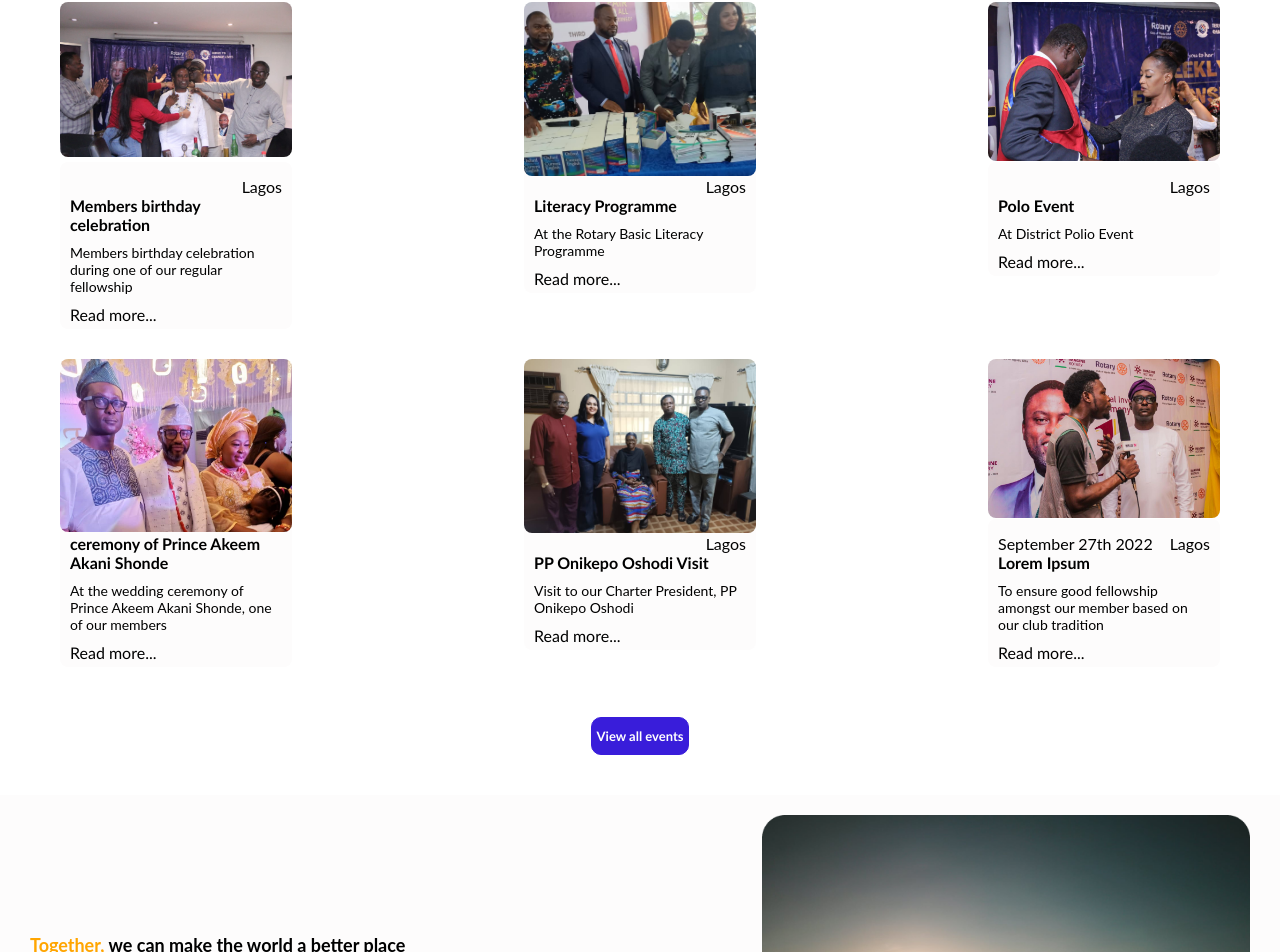
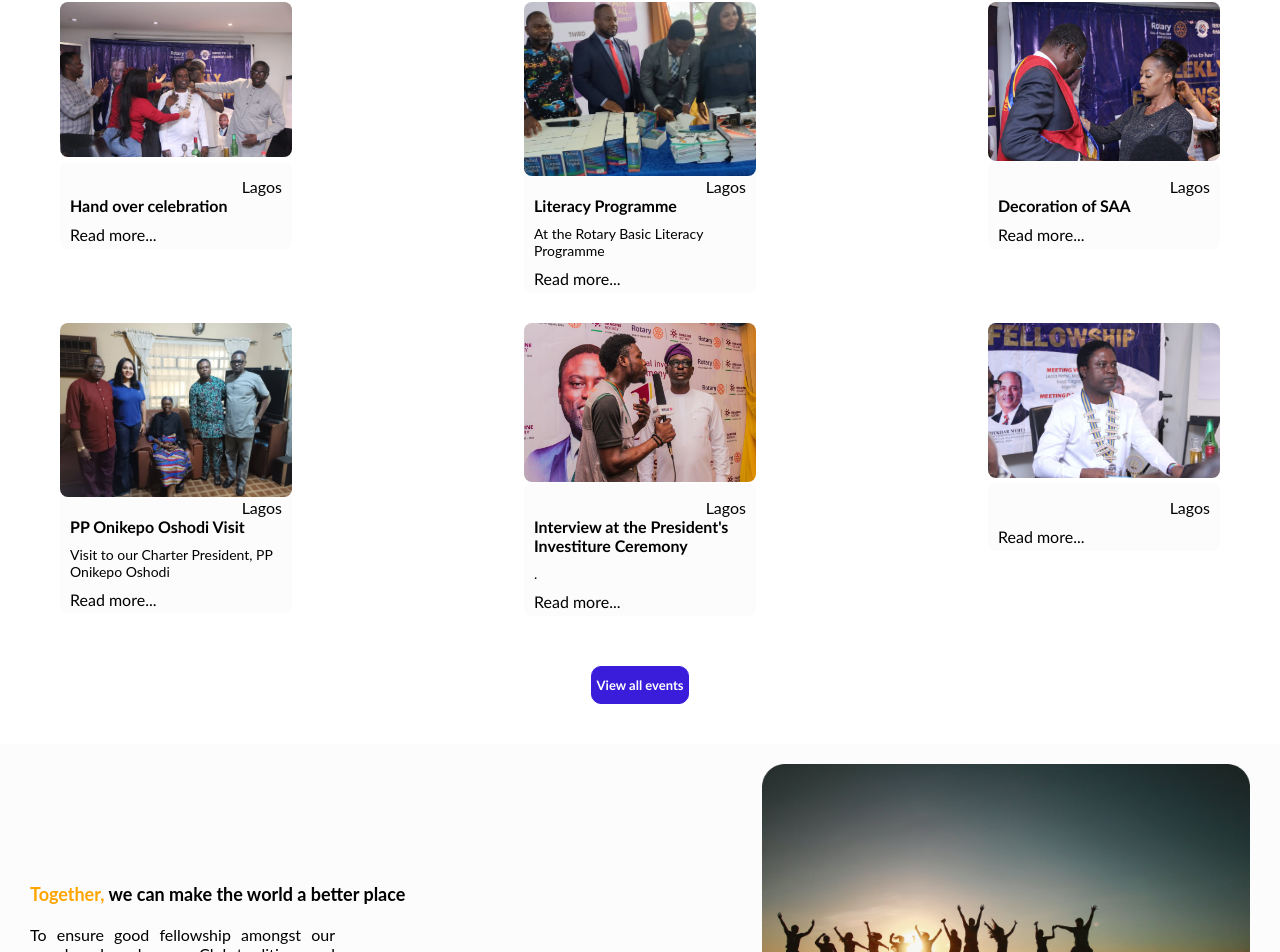
Before and after one commit to Tomation-Solution/roatry-site, a React (Create React App) app: page / in a window 1280 px wide. Shown: the part 1997-2949 px from the top of the page. Built offline with nearby package versions, Linux system fonts and the light colour scheme.

Commit message:
updated landing page content

```diff
--- a/src/pages/LandingPage.js
+++ b/src/pages/LandingPage.js
@@ -72,8 +72,8 @@ export const activities = [
     {
         date: '',
         location: 'Lagos',
-        title:'Members birthday celebration',
-        text: "Members birthday celebration during one of our regular fellowship",
+        title:'Hand over  celebration',
+        text: "",
         img: img_new
     },
     {
@@ -86,19 +86,19 @@ export const activities = [
     {
         date: '',
         location: 'Lagos',
-        title:'Polo Event',
-        text: "At District Polio Event",
+        title:'Decoration of SAA ',
+        text: "",
         img: new3
     },
-    {
-        date: '',
-        location: '',
-        title:'ceremony of Prince Akeem Akani Shonde',
-        text:`
-        At the wedding ceremony of Prince Akeem Akani Shonde, one of our members
-        `,
-        img: prince
-    },
+    // {
+    //     date: '',
+    //     location: '',
+    //     title:'ceremony of Prince Akeem Akani Shonde',
+    //     text:`
+    //     At the wedding ceremony of Prince Akeem Akani Shonde, one of our members
+    //     `,
+    //     img: prince
+    // },
 
     {
         date: '',
@@ -109,18 +109,18 @@ export const activities = [
     }
     ,
     {
-        date: 'September 27th 2022',
+        date: '',
         location: 'Lagos',
-        title:'Lorem Ipsum',
-        text: "To ensure good fellowship amongst our member based on our club tradition",
+        title:"Interview at the President's Investiture Ceremony",
+        text: ".",
         img: new7
     }
     ,
     {
-        date: 'September 27th 2022',
+        date: '',
         location: 'Lagos',
-        title:'Lorem Ipsum',
-        text: "To ensure good fellowship amongst our member based on our club tradition",
+        title:'',
+        text: "",
         img: new10
     },{
 
```
